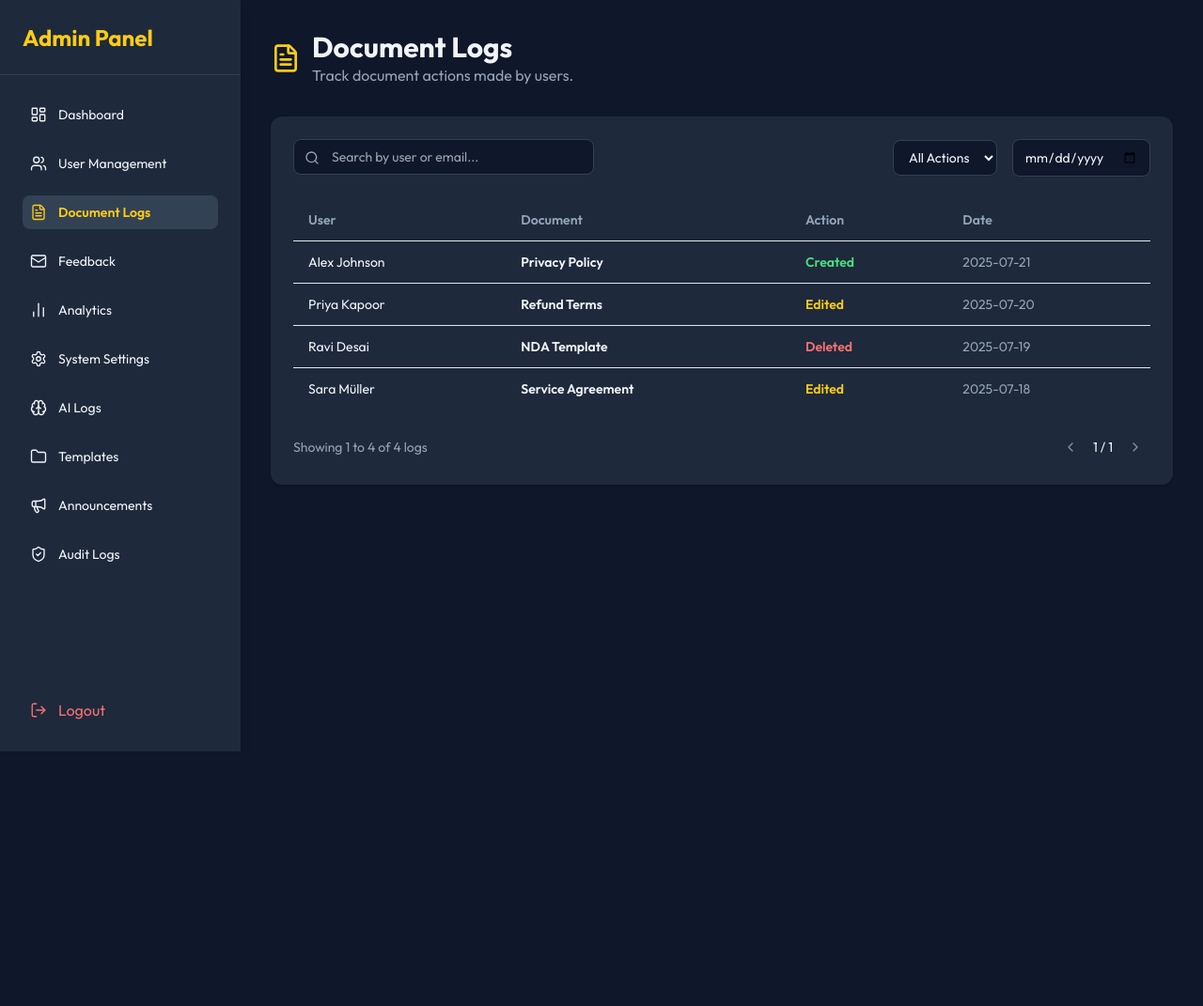
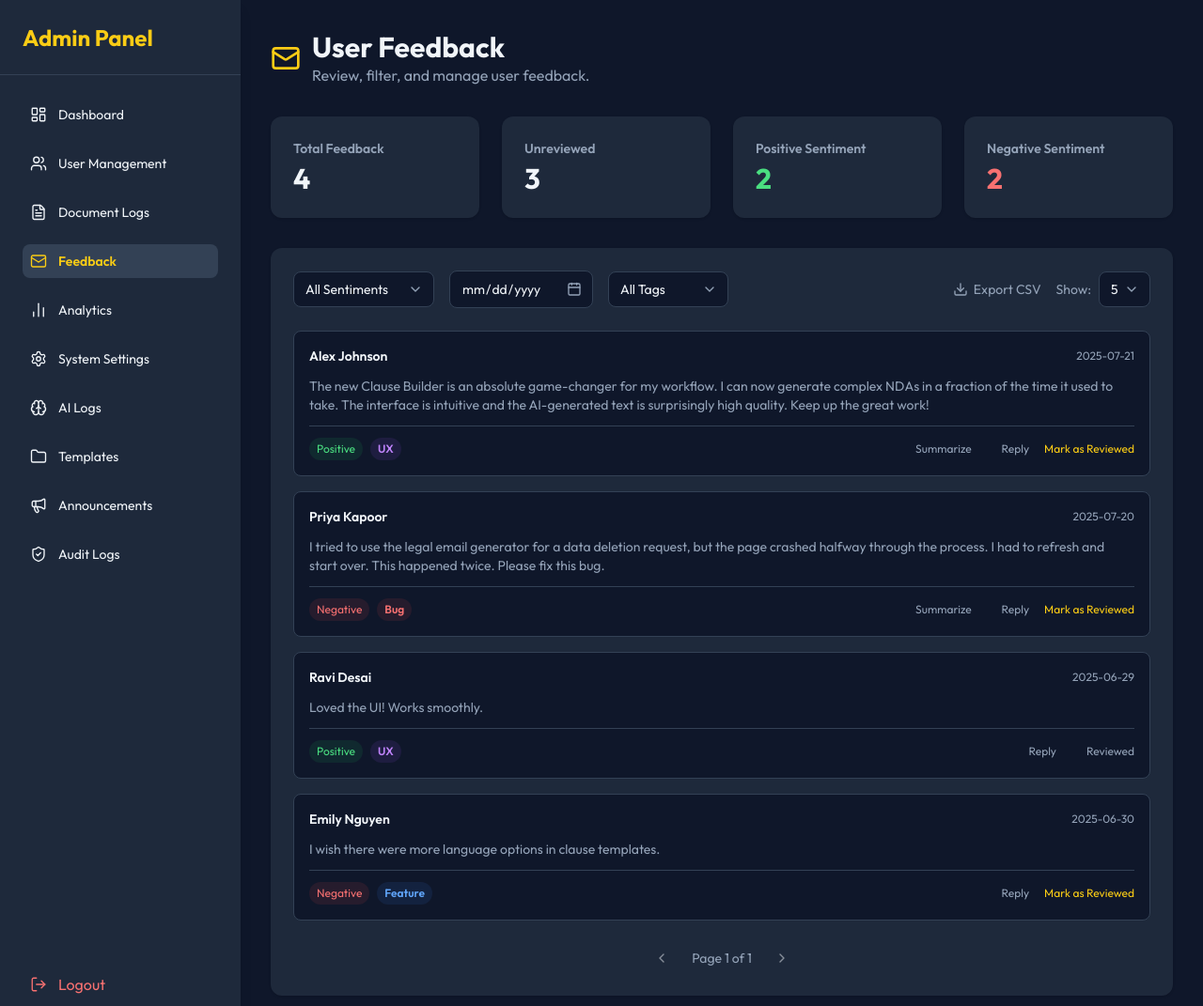
Before and after one commit to TheNotoriousChicken/legalloom, a plain HTML site: page admin/admin-docs-log.html in a window 1280 px wide. Shown: the top 1071 px of the page at 94% size. Before the commit the page ends 800 px from the top, so only its background shows below. Drawn offline with nearby package versions, Linux system fonts and the light colour scheme.

Commit message:
Update admin-docs-log.html

```diff
--- a/admin/admin-docs-log.html
+++ b/admin/admin-docs-log.html
@@ -3,11 +3,11 @@
 <head>
   <meta charset="UTF-8" />
   <meta name="viewport" content="width=device-width, initial-scale=1.0"/>
-  <title>Admin – Document Logs | ContraktAI</title>
+  <title>Admin – Feedback | ContraktAI</title>
   <script src="https://cdn.tailwindcss.com"></script>
   <script src="https://unpkg.com/alpinejs" defer></script>
   <script src="https://unpkg.com/lucide@latest"></script>
-  <link href="https://fonts.googleapis.com/css2?family=Outfit:wght@400;600;700&display=swap" rel="stylesheet" />
+  <link href="https://fonts.googleapis.com/css2?family=Outfit:wght@400;600;700&display=swap" rel="stylesheet">
   <style>
     body {
       font-family: 'Outfit', sans-serif;
@@ -30,20 +30,36 @@
     a:hover { color: #facc15; }
     [x-cloak] { display: none !important; }
 
-    .table-header-sortable {
+    /* FIX for Dropdown Arrow */
+    select {
+        -webkit-appearance: none;
+        -moz-appearance: none;
+        appearance: none;
+        padding-right: 2.5rem; /* Make space for arrow */
+    }
+
+    /* Custom styling for date input icon */
+    input[type="date"]::-webkit-calendar-picker-indicator {
+        background: transparent;
+        bottom: 0;
+        color: transparent;
         cursor: pointer;
-        transition: color 0.2s ease-in-out;
+        height: auto;
+        left: 0;
+        position: absolute;
+        right: 0;
+        top: 0;
+        width: auto;
     }
-    .table-header-sortable:hover {
-        color: #f1f5f9;
+     /* Set date color scheme to dark */
+    input[type="date"] {
+        color-scheme: dark;
     }
-    .diff-del { background-color: rgba(239, 68, 68, 0.1); text-decoration: line-through; }
-    .diff-ins { background-color: rgba(74, 222, 128, 0.1); }
   </style>
 </head>
 
 <body class="text-light bg-dark">
-<div class="flex min-h-screen" x-data="docLogs">
+<div class="flex min-h-screen" x-data="feedbackPanel">
 
   <!-- Sidebar Overlay for mobile -->
   <div x-show="sidebarOpen" x-transition:enter="transition-opacity ease-linear duration-300" x-transition:enter-start="opacity-0" x-transition:enter-end="opacity-100" x-transition:leave="transition-opacity ease-linear duration-300" x-transition:leave-start="opacity-100" x-transition:leave-end="opacity-0" class="fixed inset-0 bg-black/70 z-30 sm:hidden" @click="sidebarOpen = false" x-cloak></div>
@@ -61,8 +77,8 @@
           <div class="flex flex-col gap-4 text-sm font-medium text-light">
             <a href="admin-dash.html" class="flex items-center gap-3 p-2 rounded-lg hover:bg-slate-700"><i data-lucide="layout-dashboard" class="icon"></i>Dashboard</a>
             <a href="admin-user-management.html" class="flex items-center gap-3 p-2 rounded-lg hover:bg-slate-700"><i data-lucide="users" class="icon"></i>User Management</a>
-            <a href="admin-docs-log.html" class="flex items-center gap-3 p-2 rounded-lg bg-slate-700 text-brand font-semibold"><i data-lucide="file-text" class="icon"></i>Document Logs</a>
-            <a href="admin-feedback.html" class="flex items-center gap-3 p-2 rounded-lg hover:bg-slate-700"><i data-lucide="mail" class="icon"></i>Feedback</a>
+            <a href="admin-docs-log.html" class="flex items-center gap-3 p-2 rounded-lg hover:bg-slate-700"><i data-lucide="file-text" class="icon"></i>Document Logs</a>
+            <a href="admin-feedback.html" class="flex items-center gap-3 p-2 rounded-lg bg-slate-700 text-brand font-semibold"><i data-lucide="mail" class="icon"></i>Feedback</a>
             <a href="admin-analytics.html" class="flex items-center gap-3 p-2 rounded-lg hover:bg-slate-700"><i data-lucide="bar-chart-2" class="icon"></i>Analytics</a>
             <a href="admin-system-settings.html" class="flex items-center gap-3 p-2 rounded-lg hover:bg-slate-700"><i data-lucide="settings" class="icon"></i>System Settings</a>
             <a href="admin-ai-logs.html" class="flex items-center gap-3 p-2 rounded-lg hover:bg-slate-700"><i data-lucide="brain" class="icon"></i>AI Logs</a>
@@ -83,161 +99,193 @@
     <div class="flex items-center gap-4">
         <button class="sm:hidden text-light" @click.stop="sidebarOpen = true"><i data-lucide="menu" class="w-7 h-7"></i></button>
         <div class="flex items-center gap-3">
-            <i data-lucide="file-text" class="w-8 h-8 text-brand"></i>
+            <i data-lucide="mail" class="w-8 h-8 text-brand"></i>
             <div>
-                <h2 class="text-2xl sm:text-3xl font-bold">Document Logs</h2>
-                <p class="text-sm sm:text-base text-muted">Track document actions made by users.</p>
+                <h2 class="text-2xl sm:text-3xl font-bold">User Feedback</h2>
+                <p class="text-sm sm:text-base text-muted">Review, filter, and manage user feedback.</p>
             </div>
         </div>
     </div>
 
-    <!-- Document Logs Table -->
+    <!-- Feedback Summary Stats -->
+    <div class="grid grid-cols-1 md:grid-cols-2 lg:grid-cols-4 gap-6">
+        <div class="bg-panel p-6 rounded-xl shadow"><p class="text-sm font-semibold text-muted">Total Feedback</p><p class="text-3xl font-bold text-light mt-1" x-text="feedback.length"></p></div>
+        <div class="bg-panel p-6 rounded-xl shadow"><p class="text-sm font-semibold text-muted">Unreviewed</p><p class="text-3xl font-bold text-light mt-1" x-text="unreviewedCount"></p></div>
+        <div class="bg-panel p-6 rounded-xl shadow"><p class="text-sm font-semibold text-muted">Positive Sentiment</p><p class="text-3xl font-bold text-green-400 mt-1" x-text="positiveCount"></p></div>
+        <div class="bg-panel p-6 rounded-xl shadow"><p class="text-sm font-semibold text-muted">Negative Sentiment</p><p class="text-3xl font-bold text-red-400 mt-1" x-text="negativeCount"></p></div>
+    </div>
+
+    <!-- Feedback Section -->
     <section class="bg-panel rounded-xl shadow p-6">
       <!-- Filters -->
-      <div class="flex flex-col sm:flex-row justify-between gap-4 mb-6">
-        <div class="relative w-full sm:max-w-xs">
-            <i data-lucide="search" class="absolute left-3 top-1/2 -translate-y-1/2 w-4 h-4 text-muted"></i>
-            <input type="text" x-model="search" @input="currentPage = 1" placeholder="Search by user or email..." class="w-full rounded-lg pl-10 pr-4 py-2 text-sm bg-dark border border-dark text-light" />
+      <div class="flex flex-wrap items-center gap-4 mb-6">
+        <div class="relative">
+          <select x-model="sentiment" @change="currentPage = 1" class="bg-dark border border-dark rounded-lg px-3 py-2 text-sm text-light pr-12">
+            <option value="all">All Sentiments</option>
+            <option value="positive">Positive</option>
+            <option value="negative">Negative</option>
+          </select>
+          <i data-lucide="chevron-down" class="w-4 h-4 text-muted absolute top-1/2 right-3 -translate-y-1/2 pointer-events-none"></i>
         </div>
-        <div class="flex items-center gap-4">
-            <select x-model="filterAction" @change="currentPage = 1" class="bg-dark border border-dark rounded-lg px-3 py-2 text-sm text-light">
-                <option value="all">All Actions</option>
-                <option value="Created">Created</option>
-                <option value="Edited">Edited</option>
-                <option value="Deleted">Deleted</option>
+        <div class="relative">
+            <input type="date" x-model="dateFilter" @change="currentPage = 1" class="bg-dark border border-dark rounded-lg pl-3 pr-9 py-2 text-sm text-light" />
+             <i data-lucide="calendar" class="w-4 h-4 text-muted absolute top-1/2 right-3 -translate-y-1/2 pointer-events-none"></i>
+        </div>
+        <div class="relative">
+            <select x-model="tagFilter" @change="currentPage = 1" class="bg-dark border border-dark rounded-lg px-3 py-2 text-sm text-light">
+              <option value="all">All Tags</option>
+              <option value="UX">UX</option>
+              <option value="Bug">Bug</option>
+              <option value="Feature">Feature Request</option>
             </select>
-            <input type="date" x-model="dateFilter" @change="currentPage = 1" class="bg-dark border border-dark rounded-lg px-3 py-2 text-sm text-light" />
+            <i data-lucide="chevron-down" class="w-4 h-4 text-muted absolute top-1/2 right-3 -translate-y-1/2 pointer-events-none"></i>
+        </div>
+        <div class="ml-auto flex items-center gap-4">
+          <button @click="exportCSV" class="text-sm text-muted hover:text-brand flex items-center gap-1.5"><i data-lucide="download" class="w-4 h-4"></i> Export CSV</button>
+          <div class="relative flex items-center">
+            <label class="text-sm text-muted mr-2">Show:</label>
+            <select x-model.number="perPage" @change="currentPage = 1" class="bg-dark border border-dark rounded-lg px-3 py-2 text-sm text-light pr-6">
+              <option value="5">5</option>
+              <option value="10">10</option>
+              <option value="20">20</option>
+            </select>
+            <i data-lucide="chevron-down" class="w-4 h-4 text-muted absolute top-1/2 right-3 -translate-y-1/2 pointer-events-none"></i>
+          </div>
         </div>
       </div>
 
-      <!-- Table -->
-      <div class="overflow-x-auto">
-        <table class="min-w-full text-sm">
-          <thead class="text-left text-muted border-b border-dark">
-            <tr>
-              <th @click="sortBy('user')" class="px-4 py-3 font-semibold table-header-sortable">User</th>
-              <th @click="sortBy('document')" class="px-4 py-3 font-semibold table-header-sortable">Document</th>
-              <th @click="sortBy('action')" class="px-4 py-3 font-semibold table-header-sortable">Action</th>
-              <th @click="sortBy('date')" class="px-4 py-3 font-semibold table-header-sortable">Date</th>
-            </tr>
-          </thead>
-          <tbody class="divide-y divide-dark">
-            <template x-for="log in paginatedLogs()" :key="log.id">
-              <tr @click="viewLog(log)" class="hover:bg-slate-800/50 cursor-pointer">
-                <td class="px-4 py-3" x-text="log.user"></td>
-                <td class="px-4 py-3 font-semibold" x-text="log.document"></td>
-                <td class="px-4 py-3 font-semibold" :class="{
-                  'text-green-400': log.action === 'Created',
-                  'text-yellow-400': log.action === 'Edited',
-                  'text-red-400': log.action === 'Deleted'
-                }" x-text="log.action"></td>
-                <td class="px-4 py-3 text-muted" x-text="log.date"></td>
-              </tr>
-            </template>
-          </tbody>
-        </table>
+      <!-- Feedback Cards -->
+      <div class="space-y-4">
+        <template x-for="entry in paginatedFeedback()" :key="entry.id">
+          <div class="bg-dark border border-dark p-4 rounded-lg space-y-3">
+            <div class="flex justify-between items-center">
+              <span class="text-sm font-semibold text-light" x-text="entry.user"></span>
+              <span class="text-xs text-muted" x-text="entry.date"></span>
+            </div>
+
+            <p class="text-sm text-muted" x-html="entry.displayMessage"></p>
+
+            <div class="flex items-center justify-between pt-3 border-t border-dark">
+              <div class="flex items-center gap-2">
+                <span class="text-xs px-2 py-1 rounded-full font-medium" :class="entry.sentiment === 'positive' ? 'bg-green-500/10 text-green-400' : 'bg-red-500/10 text-red-400'" x-text="entry.sentiment.charAt(0).toUpperCase() + entry.sentiment.slice(1)"></span>
+                <span x-show="entry.tag" class="text-xs font-semibold px-2 py-1 rounded-full" :class="{ 'bg-purple-500/10 text-purple-400': entry.tag === 'UX', 'bg-red-500/10 text-red-400': entry.tag === 'Bug', 'bg-blue-500/10 text-blue-400': entry.tag === 'Feature' }" x-text="entry.tag"></span>
+              </div>
+
+              <div class="flex items-center gap-4 text-xs">
+                <button @click="summarizeFeedback(entry)" x-show="entry.message.length > 150 && !entry.summarized" class="text-muted hover:text-brand flex items-center gap-1"><i data-lucide="sparkles" class="w-3 h-3"></i> Summarize</button>
+                <button @click="replyToUser(entry)" class="text-muted hover:text-brand flex items-center gap-1"><i data-lucide="reply" class="w-3 h-3"></i> Reply</button>
+                <span x-show="entry.reviewed" class="text-muted flex items-center gap-1"><i data-lucide="check" class="w-3 h-3"></i> Reviewed</span>
+                <button @click="entry.reviewed = true" x-show="!entry.reviewed" class="text-brand hover:underline">Mark as Reviewed</button>
+              </div>
+            </div>
+          </div>
+        </template>
       </div>
 
       <!-- Pagination -->
-      <div class="mt-6 flex justify-between items-center">
-        <p class="text-sm text-muted">Showing <span x-text="(currentPage - 1) * perPage + 1"></span> to <span x-text="Math.min(currentPage * perPage, sortedLogs().length)"></span> of <span x-text="sortedLogs().length"></span> logs</p>
-        <div class="flex items-center gap-2">
-            <button @click="prevPage" :disabled="currentPage === 1" class="p-2 rounded-md hover:bg-slate-700 disabled:opacity-50 disabled:cursor-not-allowed"><i data-lucide="chevron-left" class="w-4 h-4"></i></button>
-            <span class="text-sm" x-text="currentPage + ' / ' + totalPages()"></span>
-            <button @click="nextPage" :disabled="currentPage === totalPages()" class="p-2 rounded-md hover:bg-slate-700 disabled:opacity-50 disabled:cursor-not-allowed"><i data-lucide="chevron-right" class="w-4 h-4"></i></button>
-        </div>
+      <div class="flex justify-center items-center gap-4 mt-6">
+        <button @click="currentPage = Math.max(1, currentPage - 1)" class="p-2 rounded-md hover:bg-slate-700 disabled:opacity-50" :disabled="currentPage === 1"><i data-lucide="chevron-left" class="w-4 h-4"></i></button>
+        <span class="text-sm text-muted">Page <span x-text="currentPage"></span> of <span x-text="totalPages()"></span></span>
+        <button @click="currentPage = Math.min(totalPages(), currentPage + 1)" class="p-2 rounded-md hover:bg-slate-700 disabled:opacity-50" :disabled="currentPage === totalPages()"><i data-lucide="chevron-right" class="w-4 h-4"></i></button>
       </div>
     </section>
   </main>
-
-  <!-- View Log Modal -->
-  <div x-show="showModal" x-transition:enter="ease-out duration-300" x-transition:enter-start="opacity-0" x-transition:enter-end="opacity-100" x-transition:leave="ease-in duration-200" x-transition:leave-start="opacity-100" x-transition:leave-end="opacity-0" class="fixed inset-0 bg-black/70 z-50 flex items-center justify-center p-4" x-cloak>
-      <div @click.away="showModal = false" class="bg-panel rounded-xl shadow-lg w-full max-w-2xl max-h-[90vh] flex flex-col">
-          <div class="flex justify-between items-center p-4 border-b border-slate-700">
-              <h4 class="font-semibold text-brand flex items-center gap-2"><i data-lucide="history"></i> Log Details</h4>
-              <button @click="showModal = false"><i data-lucide="x" class="w-5 h-5 text-muted hover:text-light"></i></button>
-          </div>
-          <div class="p-6 overflow-y-auto space-y-4 text-sm" x-show="selectedLog">
-              <p><strong class="text-muted w-20 inline-block">User:</strong> <span x-text="selectedLog.user"></span></p>
-              <p><strong class="text-muted w-20 inline-block">Document:</strong> <span x-text="selectedLog.document"></span></p>
-              <p><strong class="text-muted w-20 inline-block">Action:</strong> <span x-text="selectedLog.action"></span></p>
-              <p><strong class="text-muted w-20 inline-block">Date:</strong> <span x-text="selectedLog.date"></span></p>
-              <div class="pt-4">
-                  <h5 class="font-semibold text-light mb-2">Content / Changes</h5>
-                  <div class="bg-dark rounded-lg p-4 whitespace-pre-wrap" x-html="selectedLog.content"></div>
-              </div>
-          </div>
-      </div>
-  </div>
 </div>
 
+<!-- Alpine Script -->
 <script>
   document.addEventListener('alpine:init', () => {
-    Alpine.data('docLogs', () => ({
-      search: '', dateFilter: '', filterAction: 'all',
-      logs: [],
-      showModal: false, selectedLog: null,
-      sortColumn: 'date', sortDirection: 'desc',
-      currentPage: 1, perPage: 10,
+    Alpine.data('feedbackPanel', () => ({
+      sentiment: 'all', dateFilter: '', tagFilter: 'all',
+      perPage: 5, currentPage: 1,
+      feedback: [],
 
       init() {
-        this.logs = [
-          { id: 1, user: 'Alex Johnson', email: 'alex@loom.com', document: 'Privacy Policy', action: 'Created', date: '2025-07-21', content: 'Initial version of the privacy policy created for the new website launch.' },
-          { id: 2, user: 'Priya Kapoor', email: 'priya@loom.com', document: 'Refund Terms', action: 'Edited', date: '2025-07-20', content: 'Changed the refund period from <del class="diff-del">30 days</del> to <ins class="diff-ins">14 days</ins> for all digital goods.' },
-          { id: 3, user: 'Ravi Desai', email: 'ravi@loom.com', document: 'NDA Template', action: 'Deleted', date: '2025-07-19', content: 'Old NDA template (v1.2) was removed from the system as it is now obsolete.' },
-          { id: 4, user: 'Sara Müller', email: 'sara@loom.com', document: 'Service Agreement', action: 'Edited', date: '2025-07-18', content: 'Added a new clause for <ins class="diff-ins">Force Majeure events</ins>.' },
-        ];
+        this.feedback = [
+          { id: 1, user: 'Alex Johnson', email: 'alex@example.com', message: 'The new Clause Builder is an absolute game-changer for my workflow. I can now generate complex NDAs in a fraction of the time it used to take. The interface is intuitive and the AI-generated text is surprisingly high quality. Keep up the great work!', sentiment: 'positive', date: '2025-07-21', reviewed: false, tag: 'UX' },
+          { id: 2, user: 'Priya Kapoor', email: 'priya@example.com', message: 'I tried to use the legal email generator for a data deletion request, but the page crashed halfway through the process. I had to refresh and start over. This happened twice. Please fix this bug.', sentiment: 'negative', date: '2025-07-20', reviewed: false, tag: 'Bug' },
+          { id: 3, user: 'Ravi Desai', email: 'ravi@example.com', message: 'Loved the UI! Works smoothly.', sentiment: 'positive', date: '2025-06-29', reviewed: true, tag: 'UX' },
+          { id: 4, user: 'Emily Nguyen', email: 'emily@example.com', message: 'I wish there were more language options in clause templates.', sentiment: 'negative', date: '2025-06-30', reviewed: false, tag: 'Feature' },
+        ].map(f => ({ ...f, displayMessage: f.message, summarized: false }));
       },
 
-      filteredLogs() {
-        return this.logs.filter(log => {
-          const searchMatch = log.user.toLowerCase().includes(this.search.toLowerCase()) || log.document.toLowerCase().includes(this.search.toLowerCase());
-          const dateMatch = !this.dateFilter || log.date === this.dateFilter;
-          const actionMatch = this.filterAction === 'all' || log.action === this.filterAction;
-          return searchMatch && dateMatch && actionMatch;
+      get unreviewedCount() { return this.feedback.filter(f => !f.reviewed).length; },
+      get positiveCount() { return this.feedback.filter(f => f.sentiment === 'positive').length; },
+      get negativeCount() { return this.feedback.filter(f => f.sentiment === 'negative').length; },
+
+      filteredFeedback() {
+        return this.feedback.filter(entry => {
+          const sentimentMatch = this.sentiment === 'all' || entry.sentiment === this.sentiment;
+          const dateMatch = !this.dateFilter || entry.date === this.dateFilter;
+          const tagMatch = this.tagFilter === 'all' || entry.tag === this.tagFilter;
+          return sentimentMatch && dateMatch && tagMatch;
         });
       },
 
-      sortedLogs() {
-        return this.filteredLogs().sort((a, b) => {
-            const modifier = this.sortDirection === 'asc' ? 1 : -1;
-            if (a[this.sortColumn] < b[this.sortColumn]) return -1 * modifier;
-            if (a[this.sortColumn] > b[this.sortColumn]) return 1 * modifier;
-            return 0;
-        });
-      },
-
-      paginatedLogs() {
-          const start = (this.currentPage - 1) * this.perPage;
-          const end = start + this.perPage;
-          return this.sortedLogs().slice(start, end);
+      paginatedFeedback() {
+        const start = (this.currentPage - 1) * this.perPage;
+        return this.filteredFeedback().slice(start, start + this.perPage);
       },
 
       totalPages() {
-          return Math.ceil(this.sortedLogs().length / this.perPage);
+        return Math.ceil(this.filteredFeedback().length / this.perPage);
       },
 
-      prevPage() { this.currentPage = Math.max(1, this.currentPage - 1); },
-      nextPage() { this.currentPage = Math.min(this.totalPages(), this.currentPage + 1); },
+      replyToUser(entry) {
+        const subject = encodeURIComponent('Re: Your Feedback on ContraktAI');
+        const body = encodeURIComponent(`Hi ${entry.user.split(' ')[0]},\n\nThank you for your recent feedback:\n\n"${entry.message}"\n\nWe appreciate you taking the time to help us improve. Our team will look into this.\n\nBest regards,\nThe ContraktAI Team`);
+        window.location.href = `mailto:${entry.email}?subject=${subject}&body=${body}`;
+      },
 
-      sortBy(column) {
-        if (this.sortColumn === column) {
-            this.sortDirection = this.sortDirection === 'asc' ? 'desc' : 'asc';
-        } else {
-            this.sortColumn = column;
-            this.sortDirection = 'asc';
+      async summarizeFeedback(entry) {
+        const originalMessage = entry.message;
+        entry.displayMessage = '<i class="text-muted animate-pulse">Summarizing with AI...</i>';
+
+        const prompt = `Summarize the following user feedback into a single, concise sentence:\n\n"""${originalMessage}"""`;
+
+        try {
+            const response = await fetch("https://api.together.xyz/v1/chat/completions", {
+                method: "POST",
+                headers: {
+                    "Authorization": "Bearer tgp_v1_wRf1bIQjSxwgngfjzB9sgBN1S8iuY8LyRP2R2_awM9I",
+                    "Content-Type": "application/json"
+                },
+                body: JSON.stringify({
+                    model: "meta-llama/Llama-3.3-70B-Instruct-Turbo-Free",
+                    messages: [{ role: "user", content: prompt }],
+                    temperature: 0.5
+                })
+            });
+            if (!response.ok) throw new Error("API Error");
+
+            const data = await response.json();
+            const summary = data.choices[0].message.content;
+            entry.displayMessage = `<b>AI Summary:</b> ${summary} <button onclick="this.closest('p').innerHTML = \`${originalMessage.replace(/`/g, '\\`')}\`" class="text-brand text-xs underline ml-1">Show Original</button>`;
+            entry.summarized = true;
+        } catch(error) {
+            console.error("Failed to summarize:", error);
+            entry.displayMessage = originalMessage; // Revert on error
         }
       },
 
-      viewLog(log) {
-        this.selectedLog = log;
-        this.showModal = true;
+      exportCSV() {
+        let csvContent = "data:text/csv;charset=utf-8,User,Email,Sentiment,Tag,Date,Reviewed,Message\n";
+        this.filteredFeedback().forEach(entry => {
+            const row = [entry.user, entry.email, entry.sentiment, entry.tag || '', entry.date, entry.reviewed, `"${entry.message.replace(/"/g, '""')}"`].join(",");
+            csvContent += row + "\r\n";
+        });
+        const encodedUri = encodeURI(csvContent);
+        const link = document.createElement("a");
+        link.setAttribute("href", encodedUri);
+        link.setAttribute("download", "feedback_export.csv");
+        document.body.appendChild(link);
+        link.click();
+        document.body.removeChild(link);
       }
-    }))
+    }));
   });
 
   lucide.createIcons();
 </script>
-
 </body>
 </html>
```
